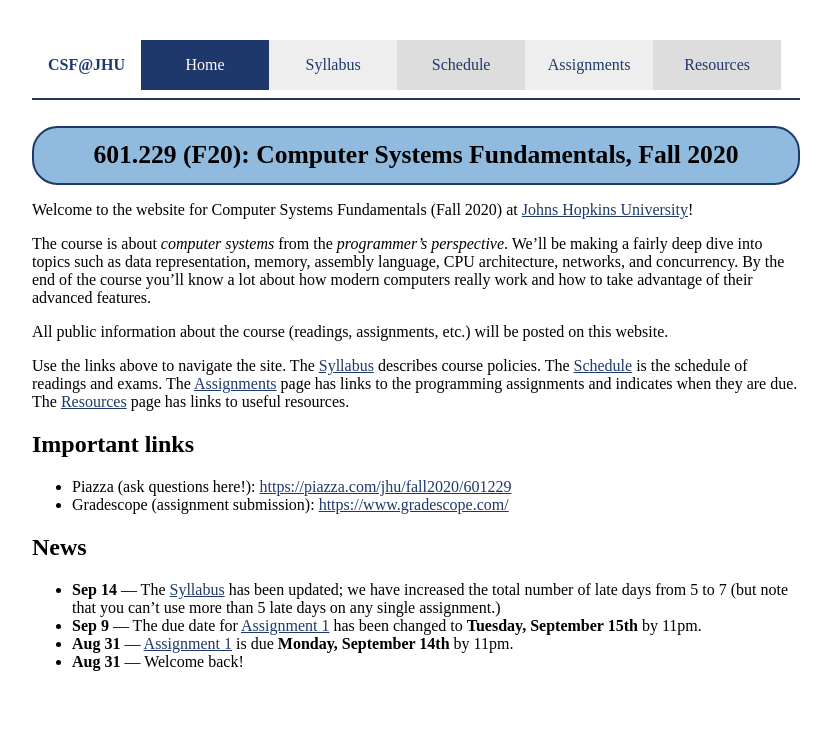
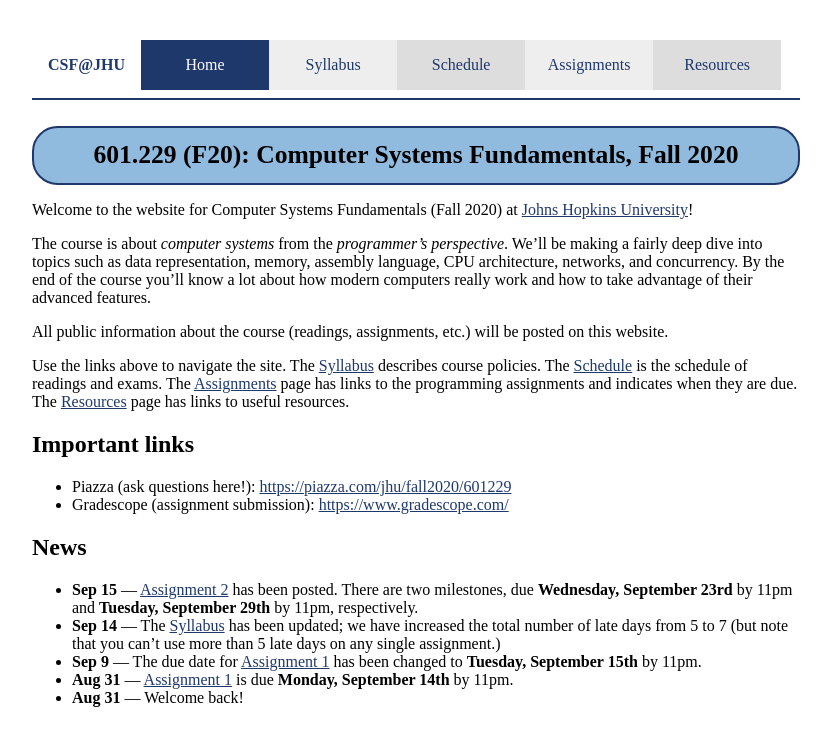
Before and after one commit to jhucsf/fall2020, a Jekyll site: the page built from index.md, in a window 1280 px wide. Shown: the top 746 px of the page, without its empty margins (224-1055 px from the left). Built offline with Jekyll 4.4.1, drawn with Linux system fonts in a browser that asks for light colours.

Commit message:
post assignment 2

```diff
--- a/index.md
+++ b/index.md
@@ -19,6 +19,7 @@ Use the links above to navigate the site.  The [Syllabus](syllabus.html) describ
 
 ## News
 
+* **Sep 15** — [Assignment 2](assign/assign02.html) has been posted. There are two milestones, due **Wednesday, September 23rd** by 11pm and **Tuesday, September 29th** by 11pm, respectively.
 * **Sep 14** — The [Syllabus](syllabus.html) has been updated; we have increased the total number of late days from 5 to 7 (but note that you can't use more than 5 late days on any single assignment.)
 * **Sep 9** — The due date for [Assignment 1](assign/assign01.html) has been changed to **Tuesday, September 15th** by 11pm.
 * **Aug 31** — [Assignment 1](assign/assign01.html) is due **Monday, September 14th** by 11pm.
```
Also changed, not shown: assign/assign02.md (+4 -3 lines), assignments.md (+1 -0 lines).
